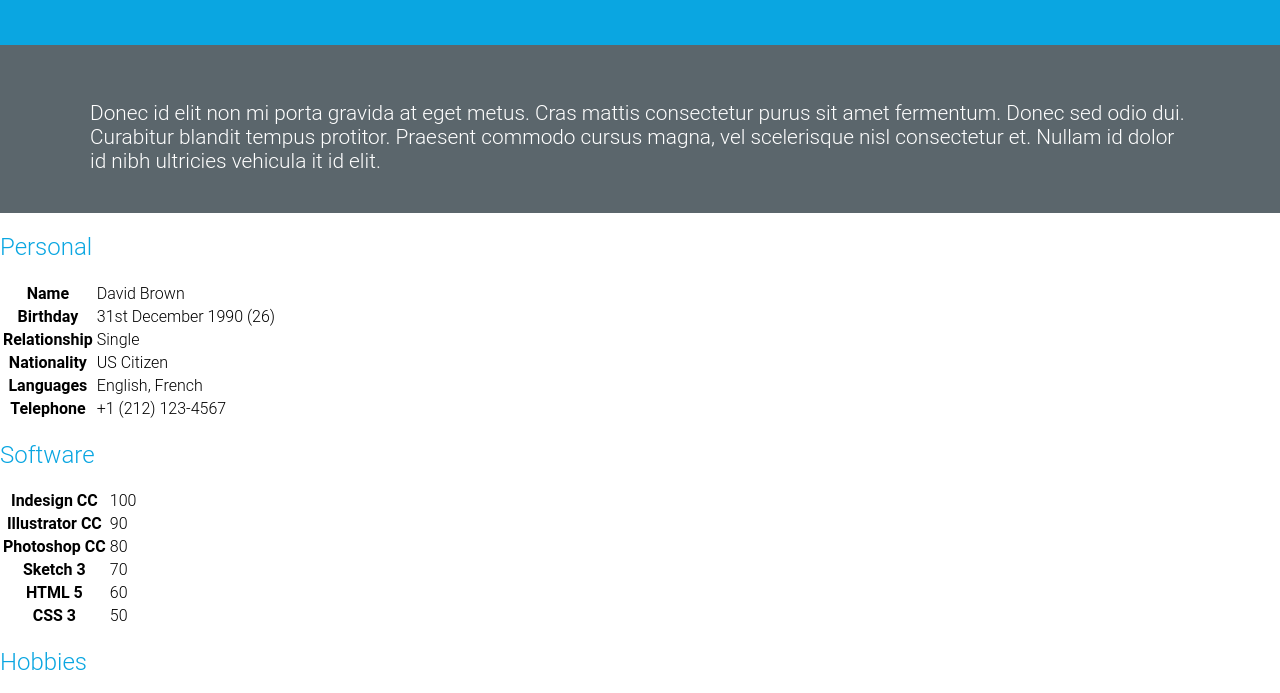
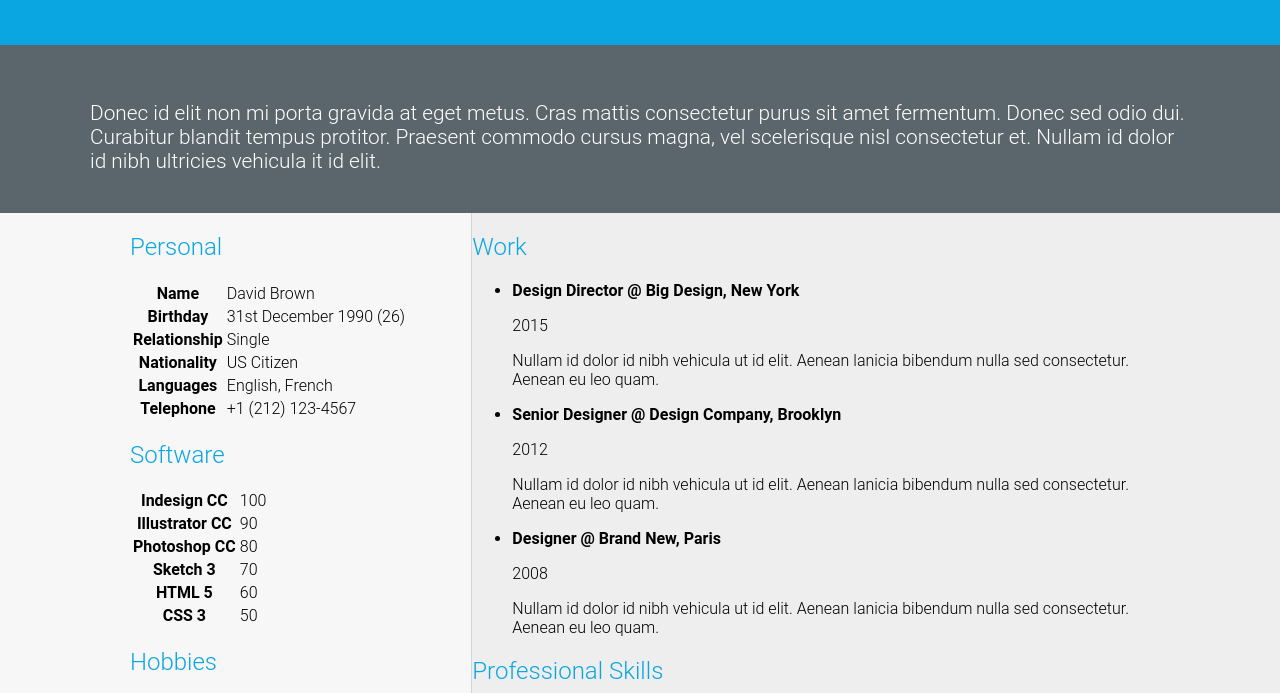
Before and after one commit to kevcomedia/material-resume-clone, a website: page src/index.html in a window 1280 px wide. Shown: the part 213-906 px from the top of the page. Drawn offline with Linux system fonts and the light colour scheme.

Commit message:
Apply layout to information section

```diff
--- a/src/index.html
+++ b/src/index.html
@@ -29,9 +29,9 @@
     </div>
   </header>
 
-  <section>
+  <section class="information">
     <!-- Left div -->
-    <div>
+    <div class="information__left">
       <section>
         <h2>Personal</h2>
 
@@ -111,7 +111,7 @@
     </div>
 
     <!-- Right div -->
-    <div>
+    <div class="information__right">
       <section>
         <h2>Work</h2>
 
--- a/src/styles/main.css
+++ b/src/styles/main.css
@@ -101,3 +101,28 @@ h3 {
   margin: 0 auto;
   max-width: 1100px;
 }
+
+/*
+ * Information
+ */
+
+.information {
+  display: flex;
+}
+
+
+.information__left {
+  background: #f7f7f7;
+  border-right: 1px solid lightgray;
+  flex-basis: 42%;
+  /* I really dislike having to set the padding like this, but I guess I have no
+   * choice, so the left and right sides have their own background colors. I
+   * might have to do the same for the other elements, for consistency and
+   * sanity. */
+  padding-left: 130px;
+}
+
+.information__right {
+  background: #eee;
+  padding-right: 130px;
+}
```
